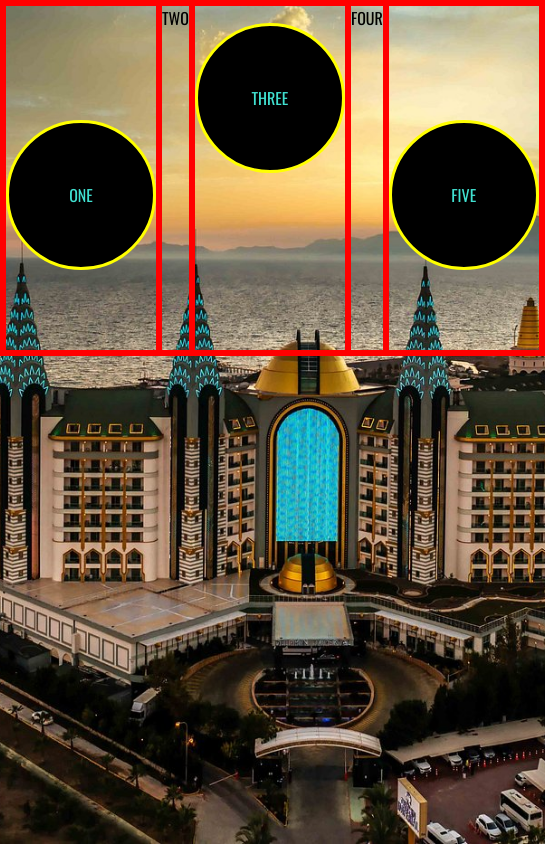
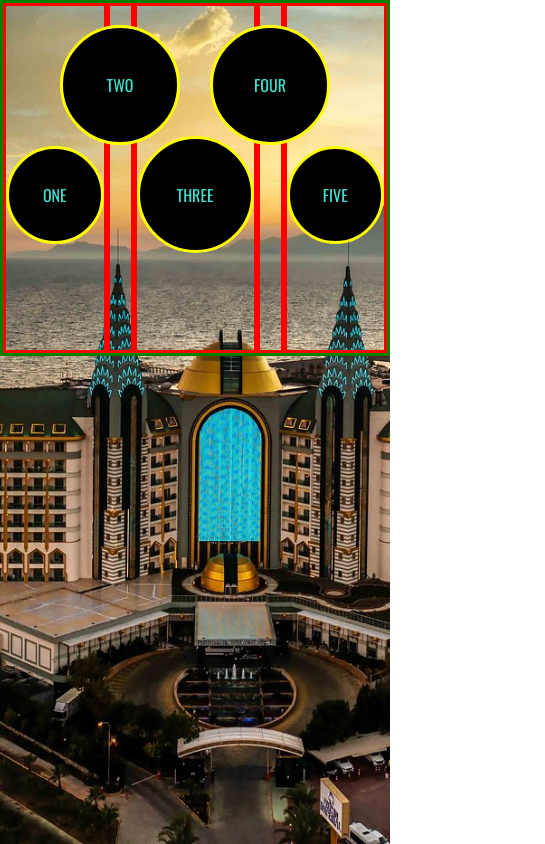
Before and after one commit to codeyourwaytofreedom/dashboard, a React (Create React App) app: page / in a window 390 px wide. Shown: the whole page, 545 px wide, since content can reach past the window. Built offline with nearby package versions, Linux system fonts and the light colour scheme; a web font is replaced by a local one.

Commit message:
Perfect resposnive for top bubbles. Next step: bottom bubbles.

```diff
--- a/src/App.css
+++ b/src/App.css
@@ -149,15 +149,36 @@ html, body {
   color: turquoise;
 }
 
+.two_kernel, .four_kernel {
+  border: 3px solid yellow;
+  background-color: black;
+  border-radius: 50%;
+  width: 120px;
+  aspect-ratio: 1/1;
+  align-self: center;
+  justify-self: center;
+  position: relative;
+  top: 2vh;
+  display: grid;
+  justify-content: center;
+  align-content: center;
+  color: turquoise;
+}
+
 @media (max-width: 991.98px) {
   .bubbles {
     border: 3px solid blue;
   }
   .bubbles .one_kernel, .bubbles .five_kernel {
-    width: 185px;
+    width: 165px;
   }
   .bubbles .three_kernel {
-    width: 200px;
+    width: 165px;
+    align-self: center;
+  }
+  .bubbles .two_kernel, .bubbles .four_kernel {
+    top: 3vh;
+    align-self: start;
   }
 }
 @media (max-width: 767.98px) {
@@ -170,16 +191,18 @@ html, body {
   .bubbles .three_kernel {
     width: 150px;
   }
+  .bubbles .two_kernel, .bubbles .four_kernel {
+    position: absolute;
+  }
 }
 @media (max-width: 575.98px) {
   .bubbles {
     border: 3px solid green;
-    border: 3px solid red;
   }
   .bubbles .one_kernel, .bubbles .five_kernel {
-    width: 150px;
+    width: 25vw;
   }
   .bubbles .three_kernel {
-    width: 150px;
+    width: 30vw;
   }
 }/*# sourceMappingURL=App.css.map */
--- a/src/App.scss
+++ b/src/App.scss
@@ -196,7 +196,21 @@ html, body {
     color: turquoise;
 }
 
-
+.two_kernel, .four_kernel{
+    border: 3px solid yellow;
+    background-color: black;
+    border-radius: 50%;
+    width: 120px;
+    aspect-ratio: 1/1;
+    align-self: center;
+    justify-self: center;
+    position: relative;
+    top:2vh;
+    display: grid;
+    justify-content: center;
+    align-content: center;
+    color: turquoise;
+}
 
 
 
@@ -216,10 +230,15 @@ html, body {
     .bubbles{
         border: 3px solid blue;
         .one_kernel, .five_kernel{
-            width: 185px;
+            width: 165px;
         }
         .three_kernel{
-            width: 200px;
+            width: 165px;
+            align-self: center;
+        }
+        .two_kernel, .four_kernel{
+            top:3vh;
+            align-self: start;
         }
     }
  }
@@ -234,6 +253,9 @@ html, body {
         .three_kernel{
             width: 150px;
         }
+        .two_kernel, .four_kernel{
+            position: absolute;
+        }
     }
  }
 
@@ -241,12 +263,11 @@ html, body {
 @media (max-width: 575.98px) {
     .bubbles{
         border: 3px solid green;
-        border: 3px solid red;
         .one_kernel, .five_kernel{
-            width: 150px;
+            width: 25vw;
         }
         .three_kernel{
-            width: 150px;
+            width: 30vw;
         }
 
     }
```
Also changed, not shown: 1 other file (tests, documents, lock files or other folders).
